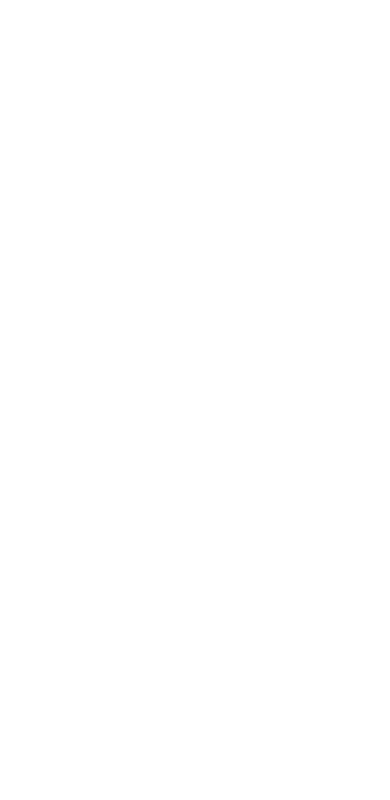
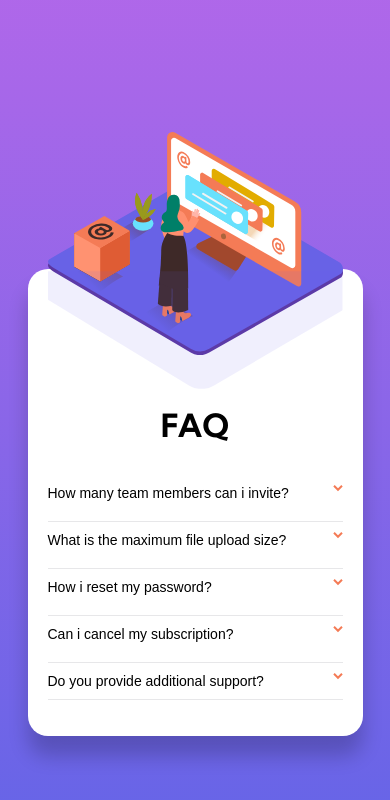
Before and after one commit to Xermelly/FAQAccordionCard, a plain HTML site: page index.html in a window 390 px wide. Drawn offline with Linux system fonts and the light colour scheme.

Commit message:
FAQ Card

```diff
--- a/css/components.css
+++ b/css/components.css
@@ -0,0 +1,33 @@
+:root {
+  /*Colors-Primary-Text*/
+  --color-vdkds-blue: hsl(238, 29%, 16%);
+  --color-soft-red: hsl(14, 88%, 65%);
+
+  /*Color-Gradient*/
+  --gradient-violetblue: linear-gradient(
+    hsl(273, 75%, 66%),
+    hsl(240, 73%, 65%)
+  );
+
+  /*Colors-Neutral-Text*/
+  --color-vdkgray-blue: hsl(237, 12%, 33%);
+  --color-dkgray-blue: hsl(240, 6%, 50%);
+
+  /*Dividers*/
+  --color-lightgray-blue: hsl(240, 5%, 91%);
+}
+.color-vdkds-blue {
+  color: var(--color-vdkds-blue);
+}
+.color-soft-red {
+  color: var(--color-soft-red);
+}
+.color-vdkgray-blue {
+  color: var(--color-vdkgray-blue);
+}
+.color-dkgray-blue {
+  color: var(--color-dkgray-blue);
+}
+.color-lightgray-blue {
+  color: var(--color-lightgray-blue);
+}
--- a/css/globa.css
+++ b/css/globa.css
@@ -0,0 +1,29 @@
+body {
+  width: 100%;
+  height: 100vh;
+  font-size: 0.75rem;
+  font-family: "Kumbh Sans", sans-serif;
+  background: var(--gradient-violetblue);
+}
+body,
+h1,
+h2,
+h3,
+p,
+a,
+dl,
+dt,
+dd,
+span,
+button {
+  margin: 0;
+  padding: 0;
+}
+img {
+  display: block;
+  max-width: 100%;
+}
+button {
+  border: none;
+  background: 0;
+}
--- a/css/style.css
+++ b/css/style.css
@@ -0,0 +1,192 @@
+@import url(./globa.css);
+@import url(./components.css);
+
+.container {
+  margin: 0 auto;
+  display: grid;
+  max-width: 90rem;
+  min-height: 100%;
+  justify-content: center;
+  align-items: center;
+}
+.bg-deco {
+  max-width: 100%;
+  margin: 0 3rem;
+  position: relative;
+}
+.bg-deco::before {
+  content: "";
+  display: block;
+  width: 11.9375rem;
+  height: 11.5rem;
+  background: url(../images/illustration-box-desktop.svg);
+  position: absolute;
+  left: -5.625rem;
+  top: 43%;
+  z-index: 2;
+  filter: drop-shadow(0 0.625rem 0.625rem rgba(0, 0, 0, 0.2));
+}
+.faq-container {
+  display: grid;
+  grid-template-columns: minmax(29.5rem, auto) 1fr;
+  justify-content: center;
+  align-items: center;
+  padding: 5rem 5rem 3.75rem 0;
+  background-color: white;
+  border-radius: 1.25rem;
+  box-shadow: 0 1.25rem 1.25rem rgba(0, 0, 0, 0.2);
+  position: relative;
+  overflow: hidden;
+}
+.img-intro {
+  grid-column: 1;
+  grid-row: 1;
+  margin-left: -5rem;
+  position: relative;
+}
+.img-intro::after {
+  content: "";
+  display: block;
+  width: 60.375rem;
+  height: 59.0625rem;
+  background: url(../images/bg-pattern-desktop.svg);
+  background-size: cover;
+  position: absolute;
+  bottom: -12.5rem;
+  left: -31.25rem;
+  z-index: 0;
+}
+.img-intro img {
+  clip-path: inset(0 0 0 5rem);
+  z-index: 1;
+}
+.faq-content {
+  max-width: 100%;
+  height: 100%;
+}
+.faq-content h1 {
+  font-size: 2rem;
+  margin-bottom: 2.5rem;
+}
+.question-list {
+  max-width: 50ch;
+}
+.question-list dt {
+  color: var(--color-vdkgray-blue);
+}
+.question-list dd {
+  text-align: left;
+  display: none;
+  padding-right: 0.625rem;
+  color: var(--color-dkgray-blue);
+}
+.question-list dd.active {
+  display: block;
+}
+.question-list div {
+  margin-bottom: 0.625rem;
+  padding-bottom: 0.625rem;
+  border-bottom: 1px solid var(--color-lightgray-blue);
+}
+.question-list div:last-child {
+  padding: 0;
+  margin: 0;
+}
+.question-list button {
+  width: 100%;
+  display: grid;
+  grid-template-columns: auto auto;
+  gap: 0.625rem;
+  margin-bottom: 0.625rem;
+  font-size: 0.875rem;
+  cursor: pointer;
+  text-align: left;
+  justify-content: space-between;
+  align-items: start;
+}
+.question-list button::after {
+  content: "";
+  display: block;
+  width: 0.625rem;
+  height: 0.4375rem;
+  background: url(../images/icon-arrow-down.svg);
+  background-repeat: no-repeat;
+  background-size: cover;
+  transition: 0.3s;
+}
+
+.question-list button[aria-expanded="true"] {
+  font-weight: bold;
+}
+.question-list button:hover {
+  color: var(--color-soft-red);
+}
+.question-list button:hover::after,
+.question-list button[aria-expanded="true"]::after {
+  transform: rotate(180deg);
+}
+
+@media (max-width: 56.25rem) {
+  .bg-deco {
+    margin: 1.25rem;
+  }
+  .faq-container {
+    margin-top: 10rem;
+    grid-template-columns: minmax(auto, 43.75rem);
+    grid-template-rows: minmax(1rem, 6.25rem) auto;
+    padding: 1.25rem;
+    overflow: visible;
+  }
+  .question-list {
+    max-width: 100%;
+    margin: 0 auto;
+  }
+  .img-intro {
+    max-width: 50%;
+    min-height: 50%;
+    margin: 0;
+    top: -95%;
+    left: 24%;
+  }
+  .img-intro img {
+    clip-path: none;
+  }
+  .img-intro::after {
+    width: 100%;
+    height: 75%;
+    background: url(../images/bg-pattern-mobile.svg);
+    background-repeat: no-repeat;
+    background-size: cover;
+    background-position: center;
+    clip-path: inset(3.125rem 0 0 0);
+    top: 40%;
+    left: 0;
+  }
+  .bg-deco::before {
+    background: none;
+  }
+  .faq-content {
+    margin-top: 5rem;
+    text-align: center;
+  }
+}
+@media (max-width: 37.5rem) {
+  .img-intro {
+    max-width: 70%;
+    min-height: 70%;
+    left: 15%;
+  }
+}
+@media (max-width: 25rem) {
+  .container {
+    max-width: 23.4375rem;
+  }
+  .img-intro {
+    max-width: 100%;
+    min-height: 100%;
+    left: 0;
+  }
+  .faq-content {
+    margin-top: 2rem;
+  }
+}
--- a/index.html
+++ b/index.html
@@ -6,10 +6,50 @@
   <meta http-equiv="X-UA-Compatible" content="IE=edge">
   <meta name="viewport" content="width=device-width, initial-scale=1.0">
   <title>FAQ</title>
+  <link rel="shortcut icon" href="./images/favicon-32x32.png" type="image/x-icon">
+  <link rel="preconnect" href="https://fonts.googleapis.com">
+  <link rel="preconnect" href="https://fonts.gstatic.com" crossorigin>
+  <link href="https://fonts.googleapis.com/css2?family=Kumbh+Sans:wght@400;700&display=swap" rel="stylesheet">
+  <link rel="stylesheet" href="./css/style.css">
 </head>
 
 <body>
-
+  <main class="container">
+    <div class="bg-deco">
+      <section class="faq-container" aria-label="">
+        <picture class="img-intro">
+          <source media="(max-width: 900px)" srcset="./images/illustration-woman-online-mobile.svg">
+          <img src="./images/illustration-woman-online-desktop.svg" alt="Woman in front of a monitor">
+        </picture>
+        <div class="faq-content">
+          <h1>FAQ</h1>
+          <dl class="question-list">
+            <div>
+              <dt><button aria-controls="question1" aria-expanded="false">How many team members can i invite?</button></dt>
+              <dd id="question1">You can invite 12 members to you team.</dd>
+            </div>
+            <div>
+              <dt><button aria-controls="question2" aria-expanded="false">What is the maximum file upload size?</button></dt>
+              <dd id="question2">No more than 2GB. All files in your account must fit your allotted storage space.</dd>
+            </div>
+            <div>
+              <dt><button aria-controls="question3" aria-expanded="false">How i reset my password?</button></dt>
+              <dd id="question3">Yes you can.</dd>
+            </div>
+            <div>
+              <dt><button aria-controls="question4" aria-expanded="false">Can i cancel my subscription?</button></dt>
+              <dd id="question4">You can only cancel your subscription just in the first 24 hours.</dd>
+            </div>
+            <div>
+              <dt><button aria-controls="question5" aria-expanded="false">Do you provide additional support?</button></dt>
+              <dd id="question5">Yes.</dd>
+            </div>
+          </dl>
+        </div>
+      </section>
+    </div>
+  </main>
+  <script src="./js/script.js"></script>
 </body>
 
 </html>
--- /dev/null
+++ b/js/script.js
@@ -0,0 +1,17 @@
+const questionList = document.querySelectorAll(".question-list button");
+console.log(questionList);
+
+function showAnswer(event) {
+  const question = event.currentTarget;
+  const controls = question.getAttribute("aria-controls");
+  const answer = document.getElementById(controls);
+
+  answer.classList.toggle("active");
+  const active = answer.classList.contains("active");
+  question.setAttribute("aria-expanded", active);
+}
+
+function clickAnswer(item) {
+  item.addEventListener("click", showAnswer);
+}
+questionList.forEach(clickAnswer);
```
Also changed, not shown: images/Screenshot.png (added).
